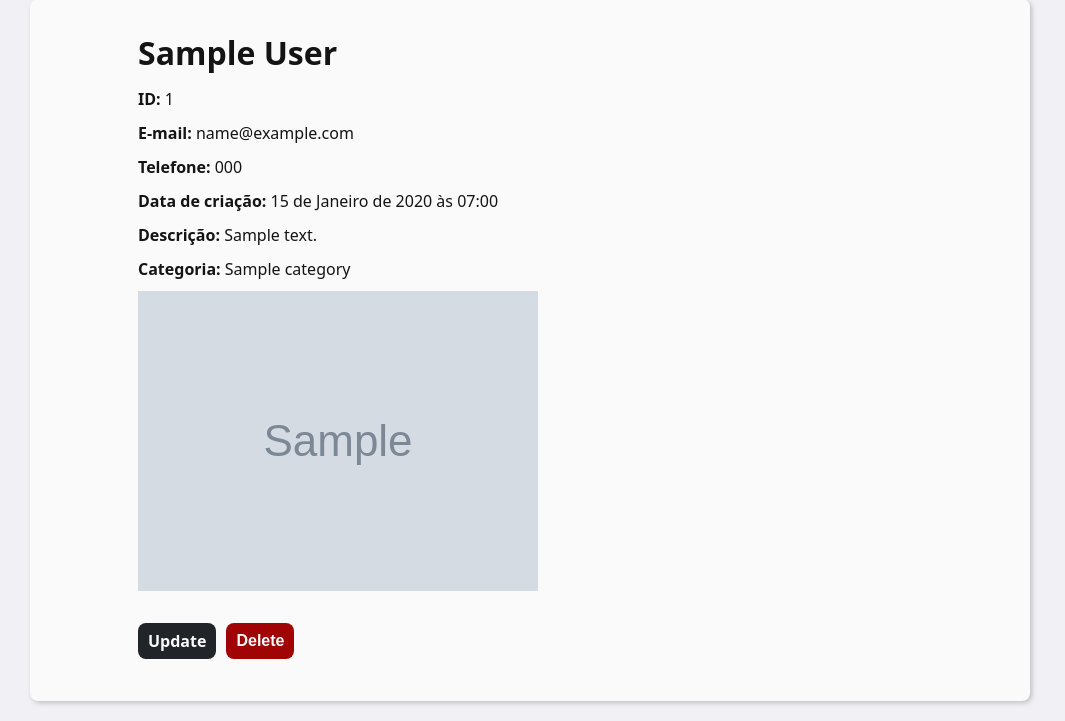
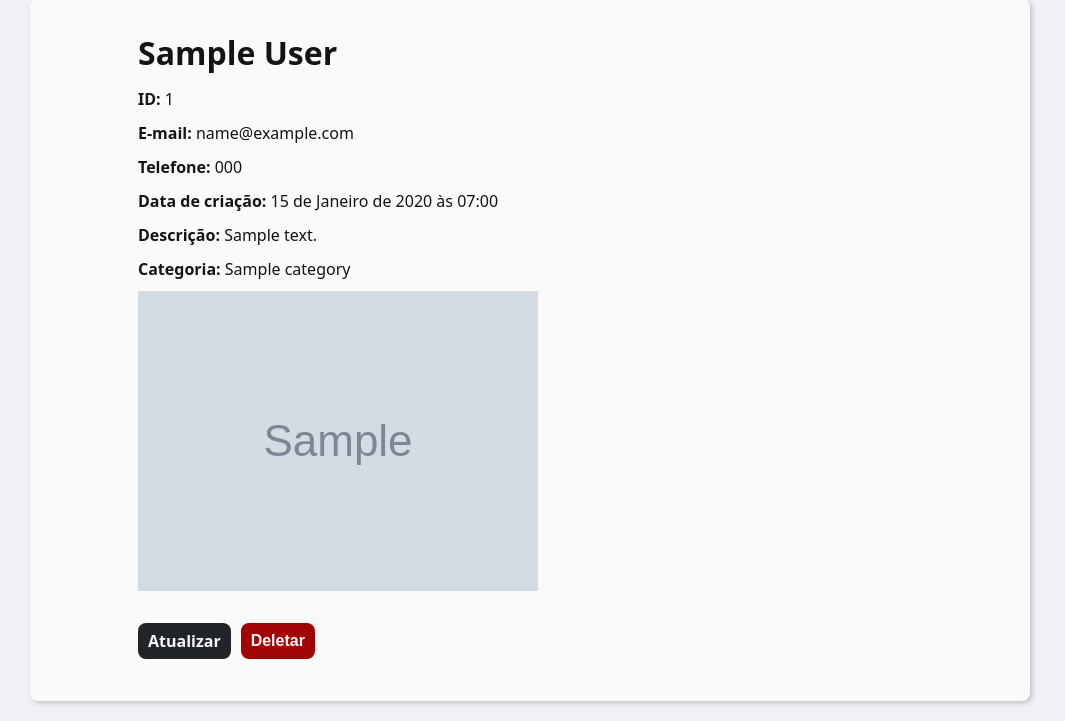
Before and after one commit to ThomasNicholas21/ProjetoAgenda, a Django app: page /contact/1/ in a window 1280 px wide. Shown: the part 203-924 px from the top of the page, without its empty margins (110-1175 px from the left). Run offline with Django 4.2, Linux system fonts and the light colour scheme; a user stored in the database is signed in; tables that the repository leaves empty hold one stand-in row (values such as "Sample post"); grey boxes marked "Sample" are stand-in pictures.

Commit message:
chore: alterando variáveis

```diff
--- a/contact/templates/contact/contact.html
+++ b/contact/templates/contact/contact.html
@@ -22,7 +22,7 @@
         {% if user == contact.owner %}
         <div class="contact-links">
             <a class="btn btn-link" href="{% url "contact:update" contact.id %}">
-                Update
+                Atualizar
             </a>
 
             <form action="{% url "contact:delete" contact.id %}" method="POST">
@@ -35,7 +35,7 @@
                 </button>
                 {% else %}
                 <button class="btn btn-link btn-delete" type="submit">
-                    Delete
+                    Deletar
                 </button>
                 {% endif %}
             </form>
```
